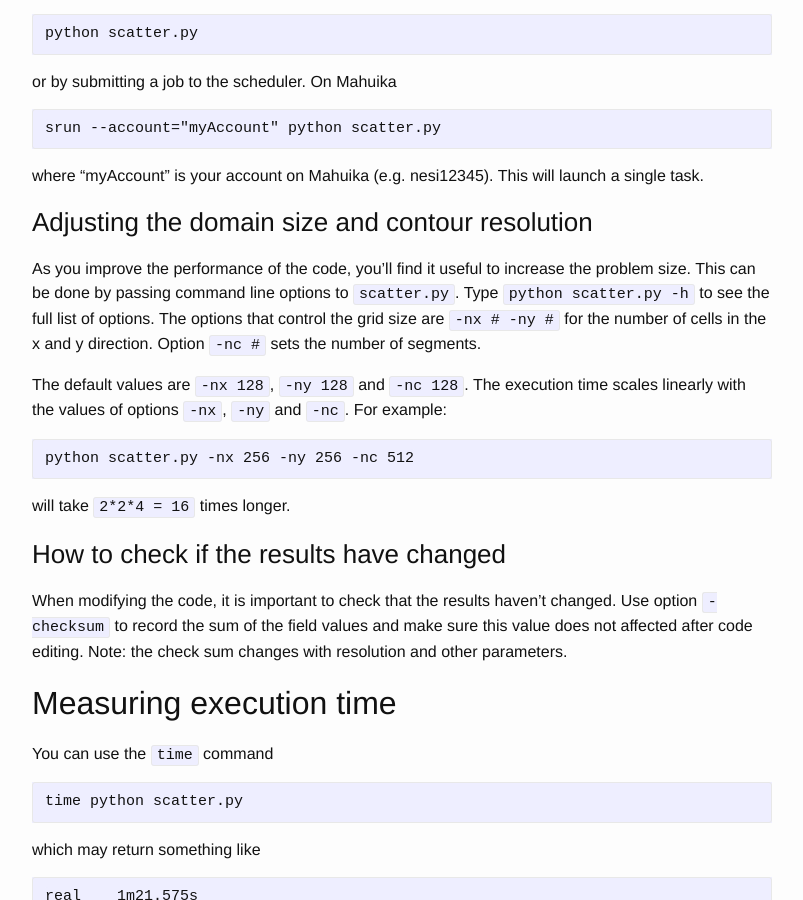
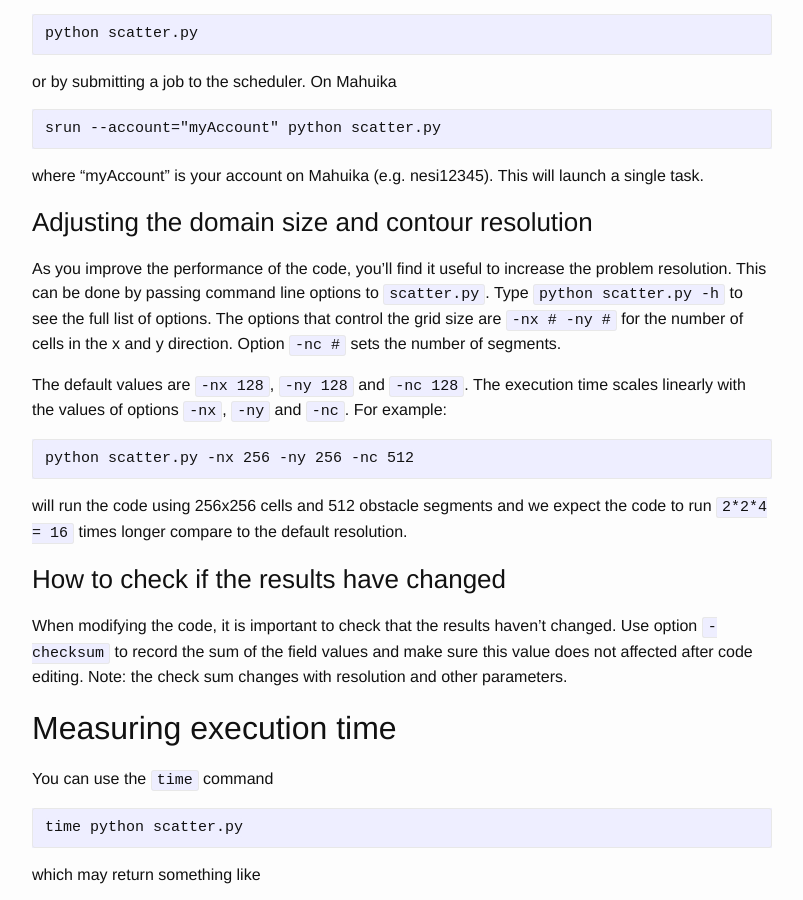
Before and after one commit to nesi/perf-training, a Jekyll site: the page built from _lessons/python-scatter/00-introduction.md, in a window 1280 px wide and 900 px high, scrolled down 1537 px. Shown: the whole window, without its empty margins (238-1041 px from the left). Built offline with Jekyll 4.4.1, drawn with Linux system fonts in a browser that asks for light colours.

Commit message:
minor improvements

````diff
--- a/_lessons/python-scatter/00-introduction.md
+++ b/_lessons/python-scatter/00-introduction.md
@@ -60,13 +60,13 @@ where "myAccount" is your account on Mahuika (e.g. nesi12345). This will launch
 
 ### Adjusting the domain size and contour resolution
 
-As you improve the performance of the code, you'll find it useful to increase the problem size. This can be done by passing command line options to `scatter.py`. Type `python scatter.py -h` to see the full list of options. The options that control the grid size are `-nx # -ny #` for the number of cells in the x and y direction. Option `-nc #` sets the number of segments.
+As you improve the performance of the code, you'll find it useful to increase the problem resolution. This can be done by passing command line options to `scatter.py`. Type `python scatter.py -h` to see the full list of options. The options that control the grid size are `-nx # -ny #` for the number of cells in the x and y direction. Option `-nc #` sets the number of segments.
 
 The default values are `-nx 128`, `-ny 128` and `-nc 128`. The execution time scales linearly with the values of options `-nx`, `-ny` and `-nc`. For example:
 ```
 python scatter.py -nx 256 -ny 256 -nc 512
 ```
-will take `2*2*4 = 16` times longer.
+will run the code using 256x256 cells and 512 obstacle segments and we expect the code to run `2*2*4 = 16` times longer compare to the default resolution.
 
 
 ### How to check if the results have changed
````
